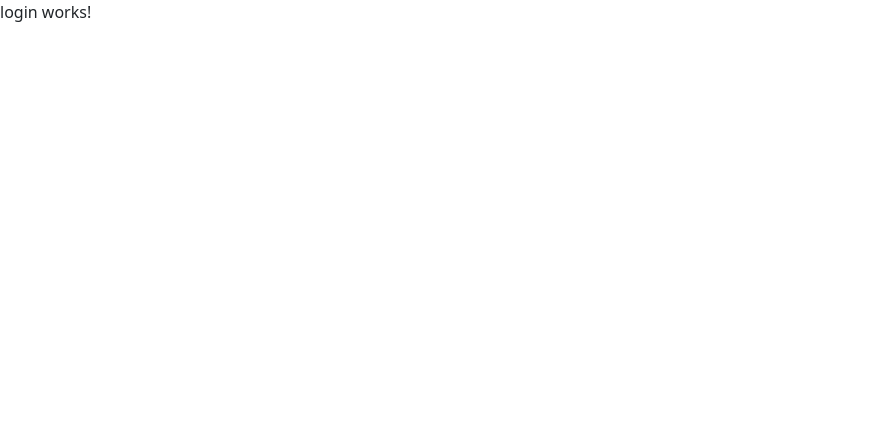
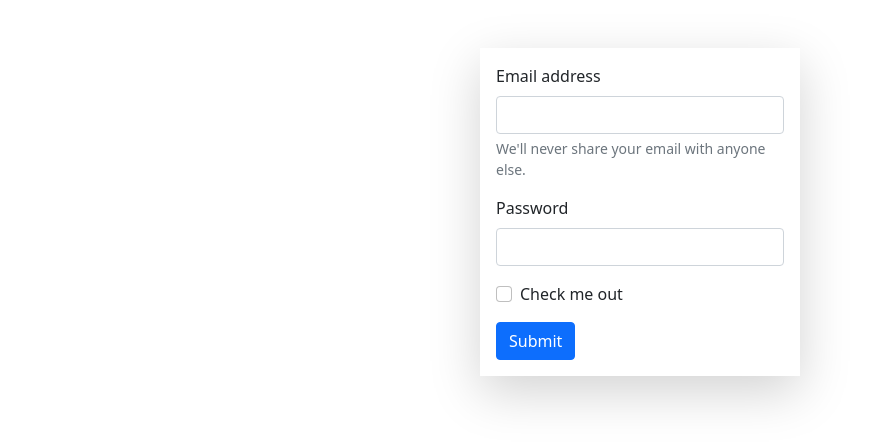
Before and after one commit to MeMeMax/angular-workshop2021, an Angular app: page /login in a window 1280 px wide. Shown: the top 446 px of the page, without its empty margins (0-877 px from the left). Built offline with nearby package versions, Linux system fonts and the light colour scheme.

Commit message:
add content to login

```diff
--- a/src/app/auth/components/login/login.component.html
+++ b/src/app/auth/components/login/login.component.html
@@ -1 +1,20 @@
-<p>login works!</p>
+<div class="d-flex justify-content-center mt-5">
+  <div class="w-25 shadow-lg p-3">
+    <form>
+      <div class="mb-3">
+        <label for="exampleInputEmail1" class="form-label">Email address</label>
+        <input type="email" class="form-control" id="exampleInputEmail1" aria-describedby="emailHelp" />
+        <div id="emailHelp" class="form-text">We'll never share your email with anyone else.</div>
+      </div>
+      <div class="mb-3">
+        <label for="exampleInputPassword1" class="form-label">Password</label>
+        <input type="password" class="form-control" id="exampleInputPassword1" />
+      </div>
+      <div class="mb-3 form-check">
+        <input type="checkbox" class="form-check-input" id="exampleCheck1" />
+        <label class="form-check-label" for="exampleCheck1">Check me out</label>
+      </div>
+      <button type="submit" class="btn btn-primary">Submit</button>
+    </form>
+  </div>
+</div>
--- a/src/app/auth/components/login/login.component.scss
+++ b/src/app/auth/components/login/login.component.scss
@@ -0,0 +1,3 @@
+:host {
+  display: block;
+}
```
